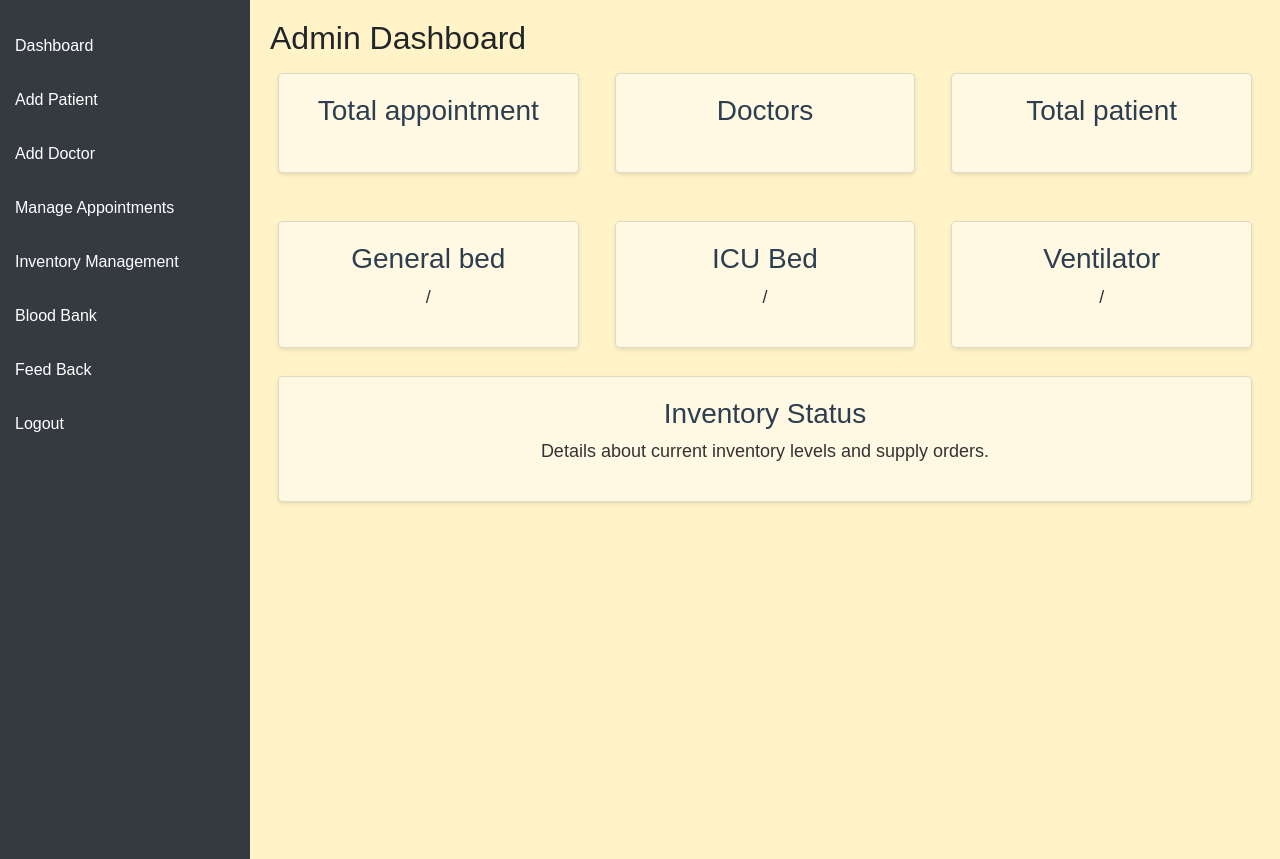
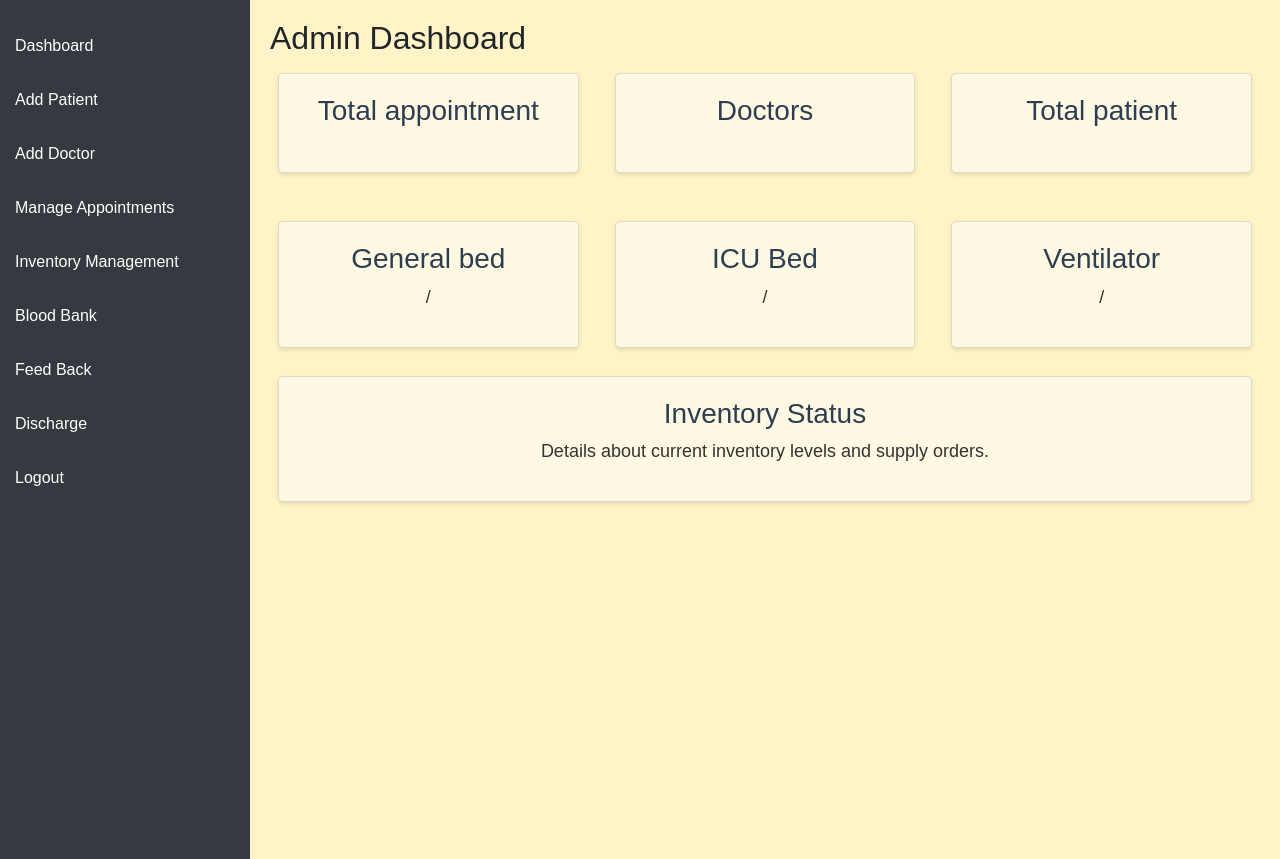
Before and after one commit to ManaS066/sih-hospital_, a Flask app: template Government of NCT of Delhi/templates/admin_dashboard.html in a window 1280 px wide. Shown: the part 67-926 px from the top of the page. Run offline with Flask 3, Linux system fonts and the light colour scheme; the template is opened without the code that fills it, so the values that code supplies are empty; parts of the project's set-up code (start-up, migrations or seed data) failed here and were passed over; some libraries are stand-ins or nearby versions.

Commit message:
add discharge to admin dashboard

```diff
--- a/Government of NCT of Delhi/templates/admin_dashboard.html
+++ b/Government of NCT of Delhi/templates/admin_dashboard.html
@@ -166,6 +166,7 @@
             <!-- <a href="../templates/admin/opd/index.html">Opd</a> -->
             <!-- <a href="../templates/admin/opd/Emergency.html">Bed Availability</a> -->
             <a href="/admin/contact-us">Feed Back</a>
+            <a href="/admin/discharge">Discharge</a>
             <a href="/admin_logout">Logout</a>
         </div>
 
```
